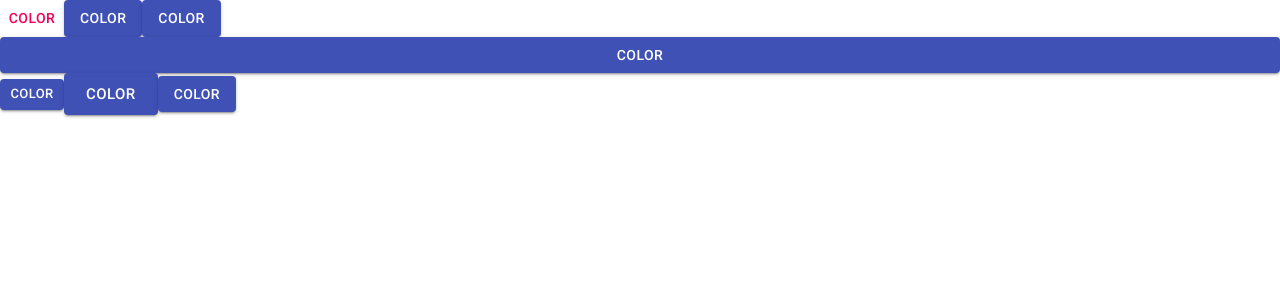
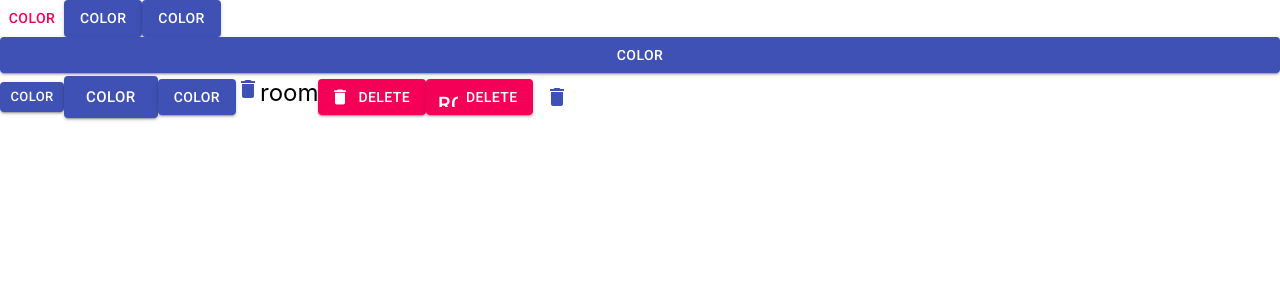
Before and after one commit to mnkboy/tutorial-material-ui, a React (Create React App) app: page / in a window 1280 px wide. Shown: the top 300 px of the page. Built offline with nearby package versions, Linux system fonts and the light colour scheme.

Commit message:
Agregamos Iconos

```diff
--- a/src/App.jsx
+++ b/src/App.jsx
@@ -1,6 +1,7 @@
 import React, { Fragment } from 'react';
 import Button from '@material-ui/core/Button'
-
+import DeleteIcon from '@material-ui/icons/Delete'
+import { Icon, IconButton } from '@material-ui/core'
 function App() {
   return (
     <Fragment>
@@ -48,6 +49,34 @@ function App() {
       >
         Color
       </Button>
+
+      <DeleteIcon color="primary" />
+
+      <Icon>
+        room
+      </Icon>
+      <Button
+        variant="contained"
+        color="secondary"
+        startIcon={<DeleteIcon />}
+      >
+        Delete
+      </Button>
+      <Button
+        variant="contained"
+        color="secondary"
+        startIcon={<Icon >room</Icon>}
+      >
+        Delete
+      </Button>
+      <IconButton
+        aria-label="delete"
+      >
+        <DeleteIcon
+          color="primary"
+        />
+
+      </IconButton>
     </Fragment>
 
   );
```
Also changed, not shown: 2 other files (tests, documents, lock files or other folders).
